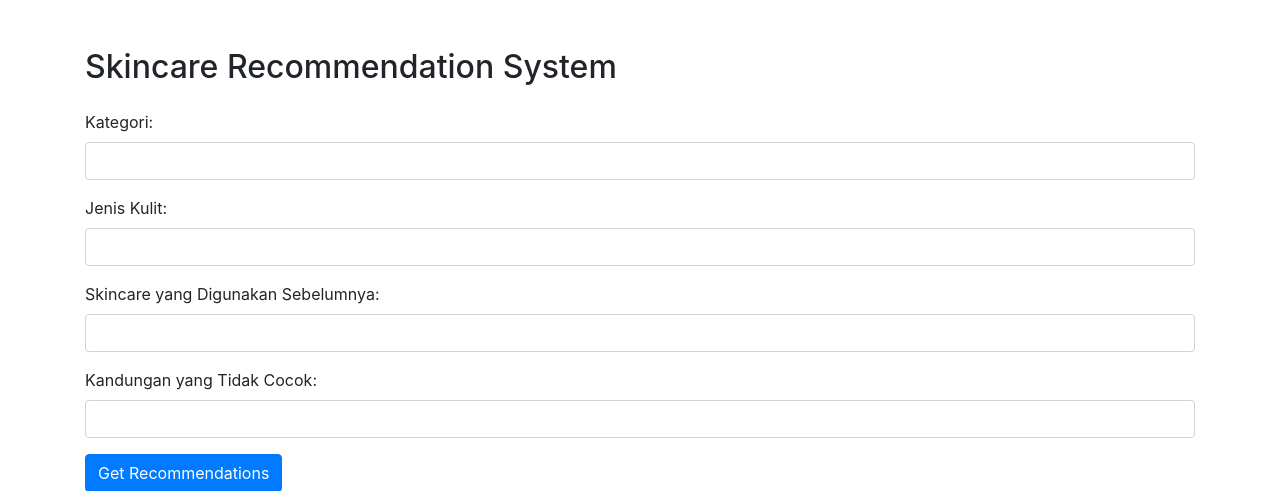
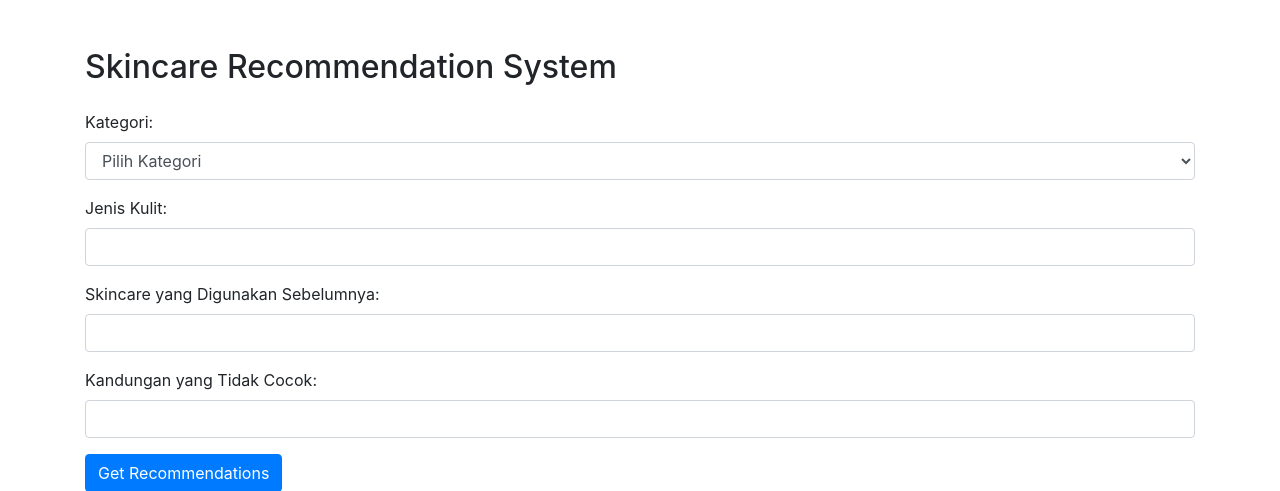
Before and after one commit to SriYanisaa/skincare_hybrid_recommendation, a Flask app: page / in a window 1280 px wide. Shown: the top 491 px of the page. Run offline with Flask 3, Linux system fonts and the light colour scheme; parts of the project's set-up code (start-up, migrations or seed data) failed here and were passed over; some libraries are stand-ins or nearby versions.

Commit message:
model 1.2.1

```diff
--- a/app_recommendation.py
+++ b/app_recommendation.py
@@ -115,7 +115,8 @@ model.load_weights('recommender_model_cnn_weights.h5')
 
 @app.route('/')
 def home():
-    return render_template('index.html')
+    categories = data['subcategory'].unique().tolist()  # Ambil daftar kategori
+    return render_template('index.html', categories=categories)
 
 @app.route('/recommend', methods=['POST'])
 def recommend():
--- a/templates/index.html
+++ b/templates/index.html
@@ -13,7 +13,12 @@
     <form method="POST" action="/recommend">
         <div class="form-group">
             <label for="category">Kategori:</label>
-            <input type="text" class="form-control" id="category" name="category" required>
+            <select class="form-control" id="category" name="category" required>
+                <option value="" disabled selected>Pilih Kategori</option>
+                {% for category in categories %}
+                <option value="{{ category }}">{{ category }}</option>
+                {% endfor %}
+            </select>
         </div>
         <div class="form-group">
             <label for="skin_type">Jenis Kulit:</label>
```
Also changed, not shown: templates/recommendations.html (line endings or trailing spaces).
